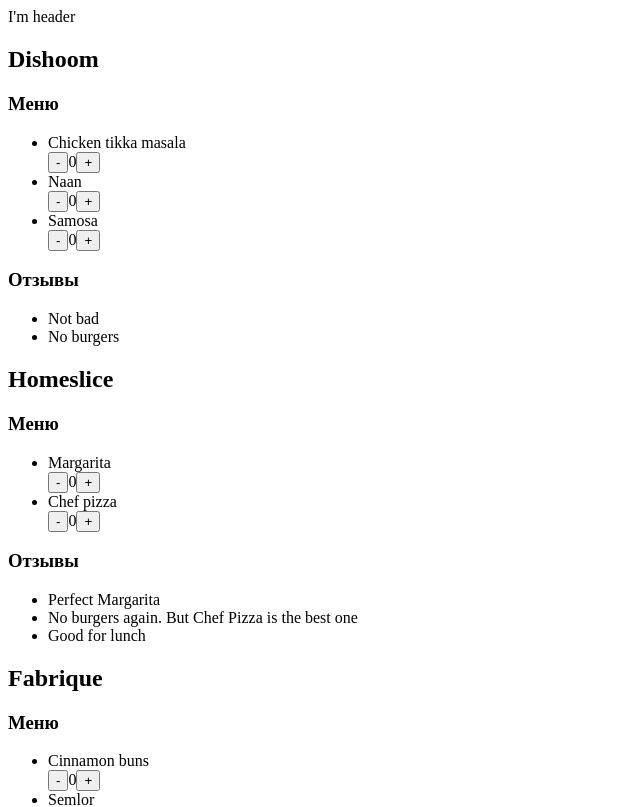
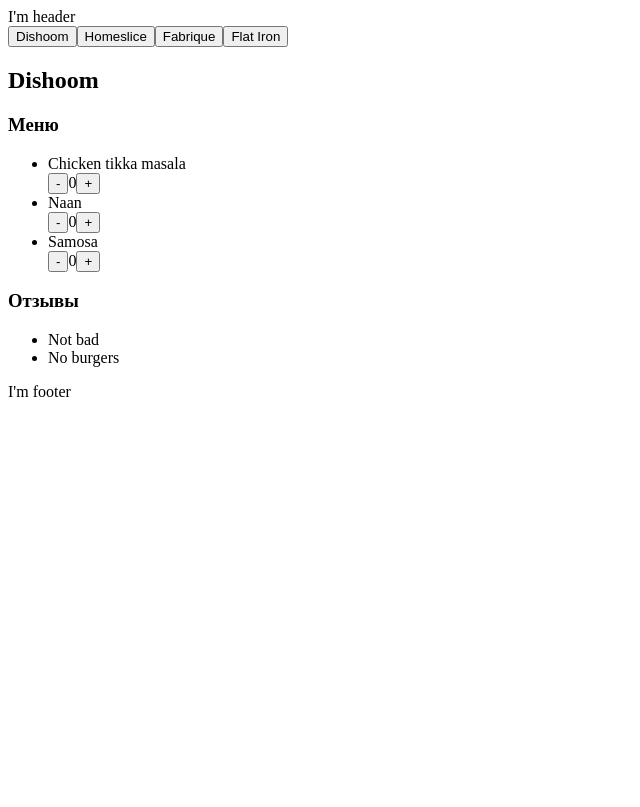
Before and after one commit to antipers/react-20240513, a React (Vite) app: page / in a window 1280 px wide. Shown: the top 807 px of the page, without its empty margins (0-640 px from the left). Built offline with nearby package versions, Linux system fonts and the light colour scheme.

Commit message:
HW2 + extra HW completed

```diff
--- a/src/App.jsx
+++ b/src/App.jsx
@@ -3,13 +3,34 @@
 import { Restaurants } from "./components/restaurants/component";
 import { Footer } from "./components/footer/component";
 import { Header } from "./components/header/component";
+import { RestTabs } from "./components/restTabs/component";
+import { useState } from "react";
 
 export const App = () => {
+  const [rest, setRest] = useState([restaurants[0]]);
+
+  if (restaurants.length === 0) {
+    return <div>Oops. Probably we have a huge problem</div>;
+  }
+
+  const copyRestaurantsArray = [...restaurants];
+
   return (
     <div>
       <Header header={"I'm header"} />
 
-      <Restaurants restaurants={restaurants} />
+      <RestTabs
+        tabs={restaurants}
+        onClick={(event) => {
+          setRest(
+            copyRestaurantsArray.filter((restToChoose) => {
+              return restToChoose.name == event.target.innerText;
+            })
+          );
+        }}
+      />
+
+      <Restaurants restaurants={rest} />
 
       <Footer footer={"I'm footer"} />
     </div>
--- a/src/components/counterComp/component.jsx
+++ b/src/components/counterComp/component.jsx
@@ -1,6 +1,6 @@
 import { useState } from "react";
 
-export const CounterComp = () => {
+export const CounterComp = ({ key }) => {
   const [counter, setCounter] = useState(0);
 
   const decrement = () => {
@@ -17,9 +17,13 @@
 
   return (
     <div>
-      <button onClick={decrement}>-</button>
+      <button key={key} onClick={decrement}>
+        -
+      </button>
       <span>{counter}</span>
-      <button onClick={increment}>+</button>
+      <button key={key} onClick={increment}>
+        +
+      </button>
     </div>
   );
 };
--- a/src/components/menu/component.jsx
+++ b/src/components/menu/component.jsx
@@ -3,12 +3,15 @@
 import { Dish } from "../dish/component";
 
 export const Menu = ({ menu }) => {
+  if (!menu) {
+    return "В данный момент ресторан вносит изменения в меню, загляните позже";
+  }
   return (
     <ul>
       {menu.map((m) => (
         <li>
           {<Dish dish={m.name} />}
-          <CounterComp />
+          <CounterComp key={m.id} />
         </li>
       ))}
     </ul>
--- /dev/null
+++ b/src/components/restTab/component.jsx
@@ -0,0 +1,10 @@
+export const RestTab = ({ tab, onClick, key }) => {
+  if (!tab) {
+    return <button>Ресторан недоступен</button>;
+  }
+  return (
+    <button key={key} onClick={onClick}>
+      {tab}
+    </button>
+  );
+};
--- /dev/null
+++ b/src/components/restTabs/component.jsx
@@ -0,0 +1,11 @@
+import { RestTab } from "../restTab/component";
+
+export const RestTabs = ({ tabs, onClick }) => {
+  return (
+    <div>
+      {tabs.map((r) => (
+        <RestTab key={r.id} tab={r.name} onClick={onClick} />
+      ))}
+    </div>
+  );
+};
--- a/src/components/restaurant/component.jsx
+++ b/src/components/restaurant/component.jsx
@@ -1,15 +1,35 @@
 import { Menu } from "../menu/component";
 import { Reviews } from "../reviews/component";
 
+export const Restaurant = ({ restaurant }) => {
+  if (!restaurant) {
+    return <div>Данные не загружены, попробуйте перезагрузить страницу</div>;
+  }
 
-export const Restaurant = ({restaurant}) => {
+  const { name, menu, reviews } = restaurant;
+
+  if (!name) {
+    return (
+      <div>
+        <h2>Ресторан отсутствует</h2>
+      </div>
+    );
+  }
   return (
     <div>
-      <h2>{restaurant.name}</h2>
+      <h2>{name}</h2>
       <h3>Меню</h3>
-      <Menu menu={restaurant.menu} />
+      {/*
+
+      Первый  вариант реализации условного рендеринга, второй вариант реализован в компоненте Menu
+
+       {!!menu?.length && <Menu menu={menu} />}
+
+      */}
+      <Menu menu={menu} />
       <h3>Отзывы</h3>
-      <Reviews reviews={restaurant.reviews} />
+      {/* {!!reviews?.length && <Reviews reviews={reviews} />} */}
+      <Reviews reviews={reviews} />
     </div>
   );
 };
--- a/src/components/restaurants/component.jsx
+++ b/src/components/restaurants/component.jsx
@@ -1,8 +1,10 @@
 /* eslint-disable react/jsx-key */
 import { Restaurant } from "../restaurant/component";
 
-
 export const Restaurants = ({ restaurants }) => {
+  if (!restaurants) {
+    return <div>Данные не загружены, попробуйте перезагрузить страницу</div>
+  }
   return (
     <div>
       {restaurants.map((restaurant) => (
--- a/src/components/reviews/component.jsx
+++ b/src/components/reviews/component.jsx
@@ -2,8 +2,16 @@
 import { Review } from "../review/component";
 
 export const Reviews = ({ reviews }) => {
-    return (<ul>
-        {reviews.map((r) => <li><Review review={r.text} /></li>)}
+  if (!reviews) {
+    return "Отзывы в процессе модерации";
+  }
+  return (
+    <ul>
+      {reviews.map((r) => (
+        <li>
+          <Review review={r.text} />
+        </li>
+      ))}
     </ul>
-    )
-}
+  );
+};
```
